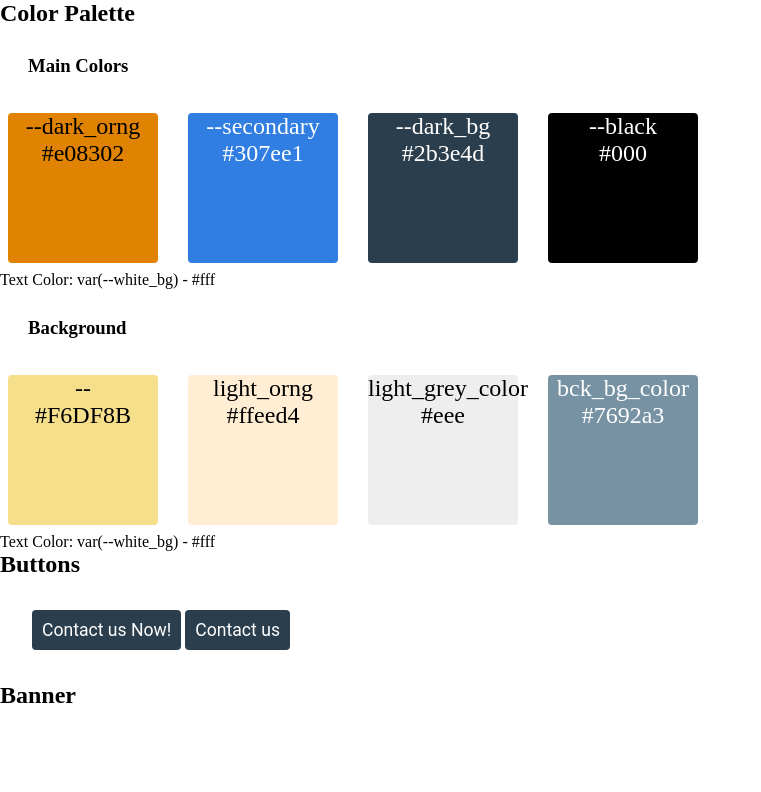
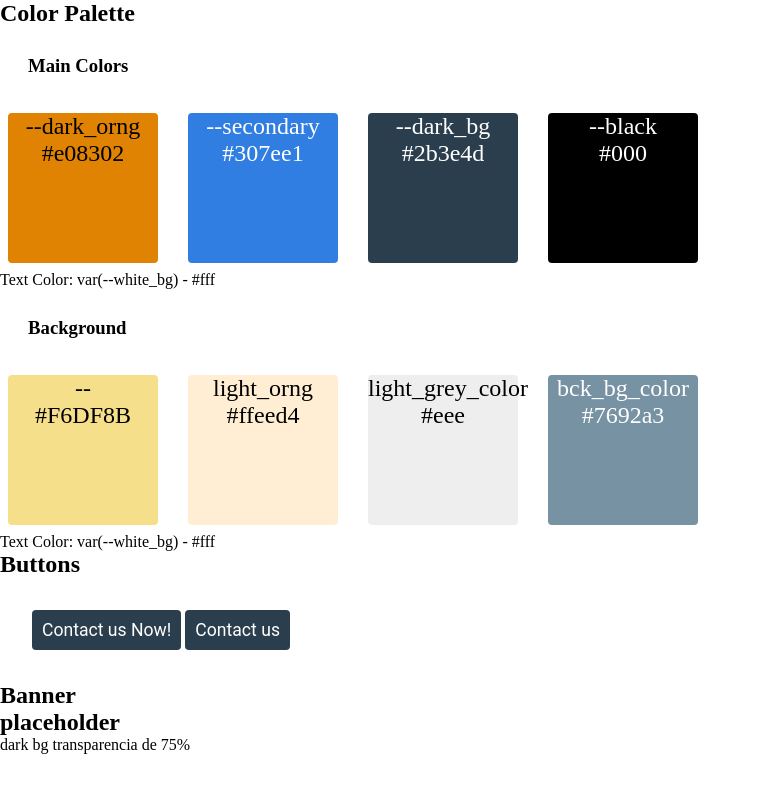
Before and after one commit to Tirsog/igerent-components, a plain HTML site: page index.html in a window 1280 px wide. Shown: the whole page, without its empty margins (0-761 px from the left). Drawn offline with Linux system fonts and the light colour scheme.

Commit message:
Readme and Notes

```diff
--- a/index.html
+++ b/index.html
@@ -33,6 +33,8 @@
         <button class="orangebttn">Contact us</button>
         </div>
     <h2>Banner</h2>
+    <h2>placeholder</h2>
+        dark bg transparencia de 75%
     <h2></h2>
     <h2></h2>
 
```
Also changed, not shown: readme.txt (added).
